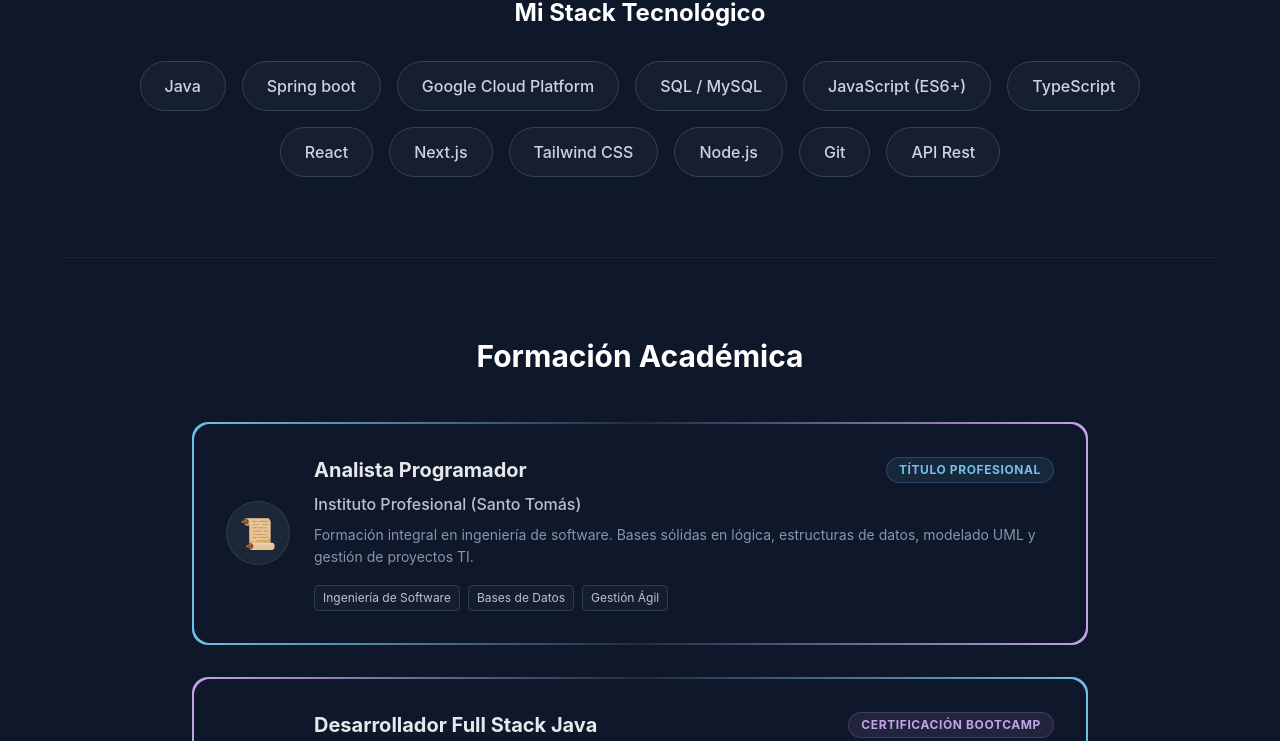
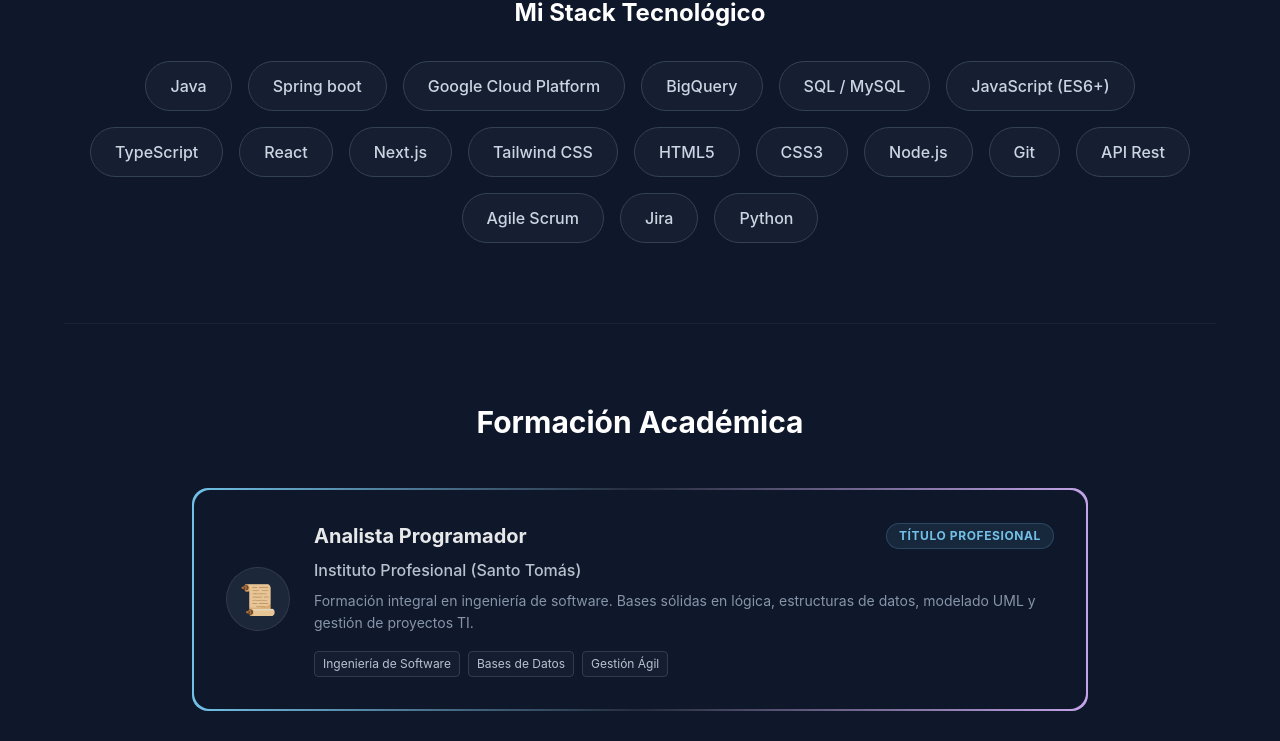
Before and after one commit to jovyscript/portafolio-jovyjs, a React (Vite) app: page / in a window 1280 px wide. Shown: the part 1313-2054 px from the top of the page. Built offline with nearby package versions, Linux system fonts and the light colour scheme.

Commit message:
add stack and certification grade

```diff
--- a/index.html
+++ b/index.html
@@ -7,7 +7,7 @@
 
     <title>Jovelly Pino | Desarrolladora Full Stack & Analista</title>
 
-    <meta name="description" content="Portafolio de JovyJS. Analista Programador y Desarrolladora Full Stack especializada en React, Java Spring Boot y Arquitecturas Escalables." />
+    <meta name="description" content="Portafolio de JovyJS. Analista Programador y Desarrolladora Full Stack especializada en Java Spring Boot y Arquitecturas Escalables." />
 
     <meta name="theme-color" content="#0f172a" />
 </head>
--- a/src/App.tsx
+++ b/src/App.tsx
@@ -217,15 +217,21 @@ function App() {
             "Java",
             "Spring boot",
             "Google Cloud Platform",
+            "BigQuery",
             "SQL / MySQL",
             "JavaScript (ES6+)",
             "TypeScript",
             "React",
             "Next.js",
             "Tailwind CSS",
+            "HTML5",
+            "CSS3",
             "Node.js",
             "Git",
             "API Rest",
+            "Agile Scrum",
+            "Jira",
+            "Python"
           ].map((skill) => (
             <div
               key={skill}
@@ -294,7 +300,7 @@ function App() {
                     Certificación Bootcamp
                   </span>
                 </div>
-                <p className="text-slate-300 font-medium mb-2">Bootcamp Intensivo Banco de Chile - Skillnest</p>
+                <p className="text-slate-300 font-medium mb-2">Bootcamp Intensivo Banco de Chile - Skillnest | Medalla de oro 98/100</p>
                 <p className="text-slate-400 text-sm leading-relaxed mb-4">
                   Especialización en arquitectura backend empresarial. Desarrollo de APIs seguras y escalables utilizando el ecosistema Spring.
                 </p>
```
